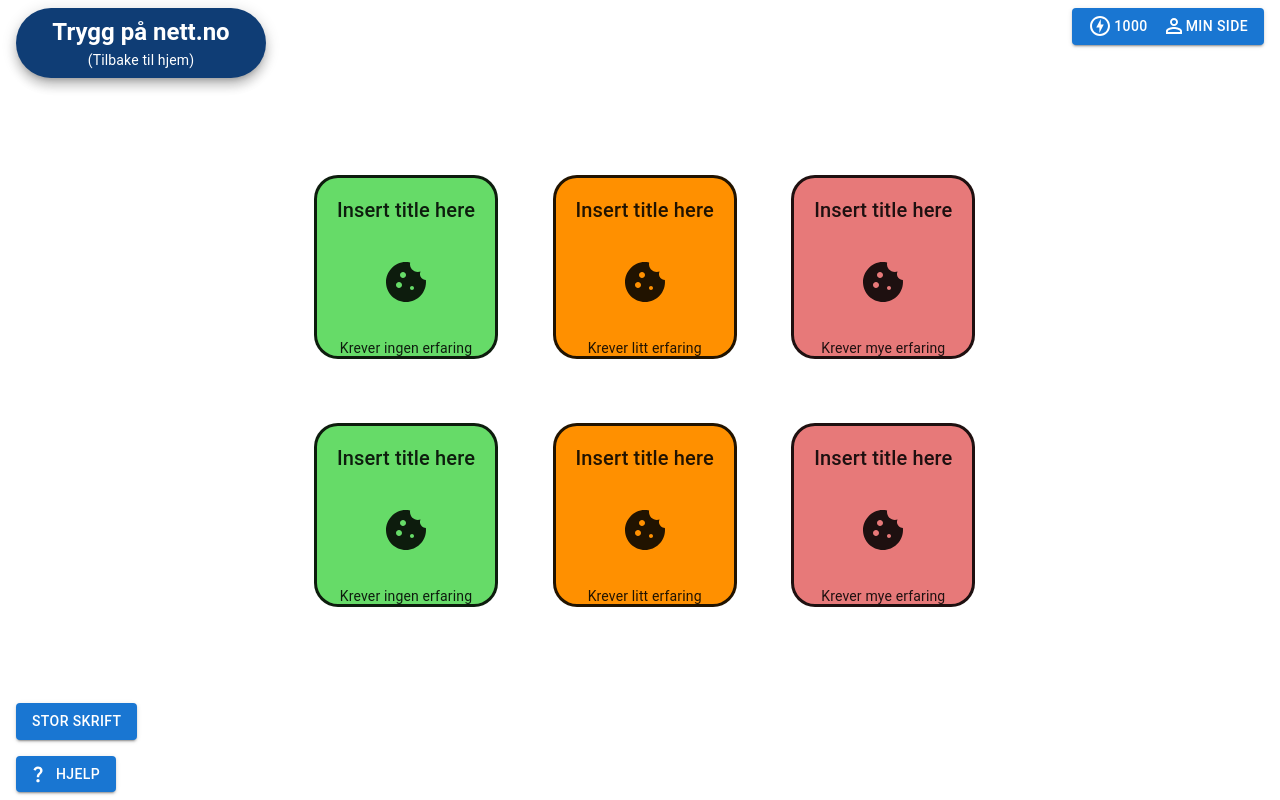
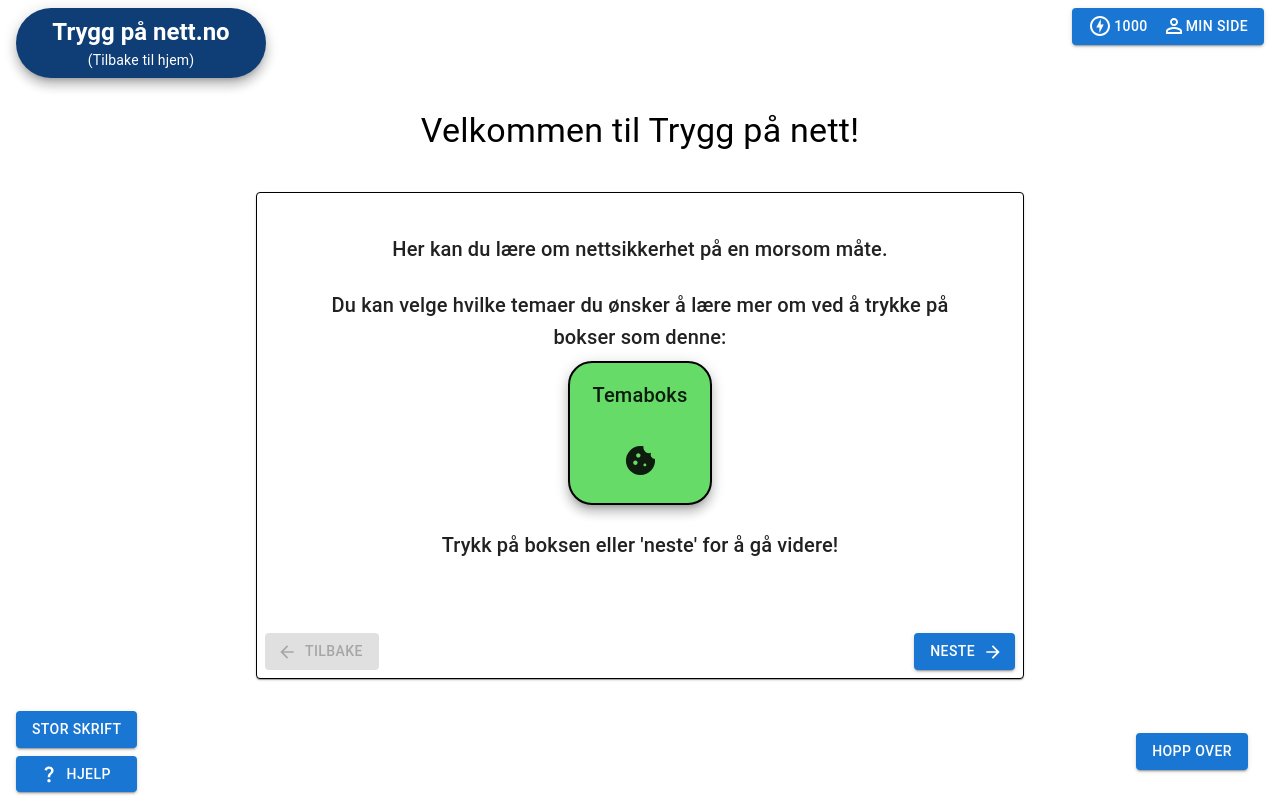
Before and after one commit to AgnetheKvalEngstad/idatt2900_group35, a React (Vite) app in the folder frontend/: page / in a window 1280 px wide. Built offline with nearby package versions, Linux system fonts and the light colour scheme.

Commit message:
feat: Added page for onboarding

```diff
--- a/frontend/src/App.tsx
+++ b/frontend/src/App.tsx
@@ -3,6 +3,7 @@ import Header from "./components/Header";
 import { BrowserRouter as Router, Routes, Route } from "react-router-dom";
 import Homepage from "./pages/Homepage";
 import TopicPage from "./pages/TopicPage";
+import OnboardingPage from "./pages/OnboardingPage";
 
 function App() {
   return (
@@ -11,7 +12,8 @@ function App() {
         <Header />
         <div className="flex-grow flex">
           <Routes>
-            <Route path="/" element={<Homepage />} />
+            <Route path="/" element={<OnboardingPage />} />
+            <Route path="/home" element={<Homepage />} />
             <Route path="/topic/" element={<TopicPage />} />
           </Routes>
         </div>
--- a/frontend/src/components/Footer.tsx
+++ b/frontend/src/components/Footer.tsx
@@ -3,6 +3,8 @@ import { Grid2, Button } from "@mui/material";
 import QuestionMarkIcon from "@mui/icons-material/QuestionMark";
 import TextSizeDialog from "./TextSizeDialog";
 import HelpDialog from "./HelpDialog";
+import { useNavigate } from "react-router-dom";
+import { useLocation } from "react-router-dom";
 
 /**
  * A React component that renders a footer with buttons for increasing text size
@@ -13,6 +15,8 @@ import HelpDialog from "./HelpDialog";
 export default function Footer() {
   const [openTextSize, setOpenTextSize] = React.useState(false);
   const [openHelp, setOpenHelp] = React.useState(false);
+  const location = useLocation();
+  const navigate = useNavigate();
 
   const handleTextSizeOpen = () => setOpenTextSize(true);
   const handleTextSizeClose = () => setOpenTextSize(false);
@@ -21,13 +25,8 @@ export default function Footer() {
   const handleHelpClose = () => setOpenHelp(false);
 
   return (
-    <Grid2
-      container
-      spacing={2}
-      direction={"column"}
-      className="mt-auto flex pl-4 py-2"
-    >
-      <Grid2>
+    <Grid2 className="sticky bottom-0 mt-auto flex flex-row items-center justify-between pl-4 py-2 bg-white">
+      <Grid2 className="flex flex-col gap-2">
         <Button
           variant="contained"
           color="primary"
@@ -36,9 +35,7 @@ export default function Footer() {
           Stor skrift
         </Button>
         <TextSizeDialog open={openTextSize} onClose={handleTextSizeClose} />
-      </Grid2>
 
-      <Grid2>
         <Button
           variant="contained"
           color="primary"
@@ -49,6 +46,18 @@ export default function Footer() {
         </Button>
         <HelpDialog open={openHelp} onClose={handleHelpClose} />
       </Grid2>
+
+      {location.pathname === "/" && (
+        <Grid2 className="pr-8">
+          <Button
+            variant="contained"
+            color="primary"
+            onClick={() => navigate("/home")}
+          >
+            Hopp over
+          </Button>
+        </Grid2>
+      )}
     </Grid2>
   );
 }
--- a/frontend/src/components/Header.tsx
+++ b/frontend/src/components/Header.tsx
@@ -19,7 +19,7 @@ export default function Header() {
       className="mt-auto flex px-4 py-2"
     >
       <Grid2>
-        <Link to="/" style={{ textDecoration: "none" }}>
+        <Link to="/home" style={{ textDecoration: "none" }}>
           <Card
             raised={true}
             sx={{
--- /dev/null
+++ b/frontend/src/pages/OnboardingPage.tsx
@@ -0,0 +1,117 @@
+import { useState } from "react";
+import {
+  Button,
+  Card,
+  CardActions,
+  CardContent,
+  Grid2,
+  Typography,
+} from "@mui/material";
+import ArrowForwardIcon from "@mui/icons-material/ArrowForward";
+import ArrowBackIcon from "@mui/icons-material/ArrowBack";
+import CookieIcon from "@mui/icons-material/Cookie";
+import { useNavigate } from "react-router-dom";
+
+export default function OnboardingPage() {
+  const [currentIndex, setCurrentIndex] = useState(0);
+  const navigate = useNavigate();
+
+  const handleNext = () => {
+    if (currentIndex === 1) {
+      navigate("/home");
+      return;
+    }
+
+    setCurrentIndex((prevIndex) => (prevIndex + 1) % 2);
+  };
+
+  const handleBack = () => {
+    setCurrentIndex((prevIndex) => (prevIndex - 1 + 2) % 2);
+  };
+
+  const renderCardContent = () => {
+    switch (currentIndex) {
+      case 0:
+        return (
+          <>
+            <Typography variant="h6" className="py-6 ">
+              Her kan du lære om nettsikkerhet på en morsom måte.
+            </Typography>
+            <Typography variant="h6" className="pb-2 w-160 self-center">
+              Du kan velge hvilke temaer du ønsker å lære mer om ved å trykke på
+              bokser som denne:
+            </Typography>
+            <Card
+              className="w-36 h-36 border-2 border-black self-center cursor-pointer"
+              sx={{ backgroundColor: "#66DB68", borderRadius: 6 }}
+              onClick={handleNext}
+              raised={true}
+            >
+              <CardContent className="text-center">
+                <Typography variant="h6">Temaboks</Typography>
+              </CardContent>
+              <CardContent className="text-center ">
+                <CookieIcon fontSize="large" />
+              </CardContent>
+            </Card>
+            <Typography variant="h6" className="pt-6 pb-2">
+              Trykk på boksen eller 'neste' for å gå videre!
+            </Typography>
+          </>
+        );
+      case 1:
+        return (
+          <>
+            <Typography variant="h6" className="py-6 w-160 self-center">
+              Inne i disse boksene vil du lære om et tema tilknyttet
+              nettsikkerhet. Etter det kan du prøve å vinne premier gjennom å
+              teste hvor mye du har lært.
+            </Typography>
+            <Typography variant="h6" className="py-6 w-160 self-center">
+              Dersom noe er utydelig kan du alltid få mer informasjon om siden
+              du er på ved å trykke på “Hjelp” knappen i nedre venstre hjørne.
+            </Typography>
+            <Typography variant="h6" className="py-6 w-160 self-center">
+              Lykke til og ha det gøy!
+            </Typography>
+          </>
+        );
+      default:
+        return null;
+    }
+  };
+
+  return (
+    <Grid2
+      spacing={1}
+      className="flex flex-col flex-grow items-center justify-center flex-wrap content-center"
+    >
+      <Typography variant="h4" className="pb-10">
+        Velkommen til Trygg på nett!
+      </Typography>
+      <Card className="w-full max-w-3xl border-1 border-black flex flex-col">
+        <CardContent className="flex flex-col h-108 overflow-y-auto text-center flex-grow">
+          {renderCardContent()}
+        </CardContent>
+        <CardActions className="flex justify-between items-center p-4">
+          <Button
+            startIcon={<ArrowBackIcon />}
+            variant="contained"
+            onClick={handleBack}
+            disabled={currentIndex === 0}
+          >
+            Tilbake
+          </Button>
+
+          <Button
+            endIcon={<ArrowForwardIcon />}
+            variant="contained"
+            onClick={handleNext}
+          >
+            {currentIndex === 1 ? "Til hovedsiden" : "Neste"}
+          </Button>
+        </CardActions>
+      </Card>
+    </Grid2>
+  );
+}
```
